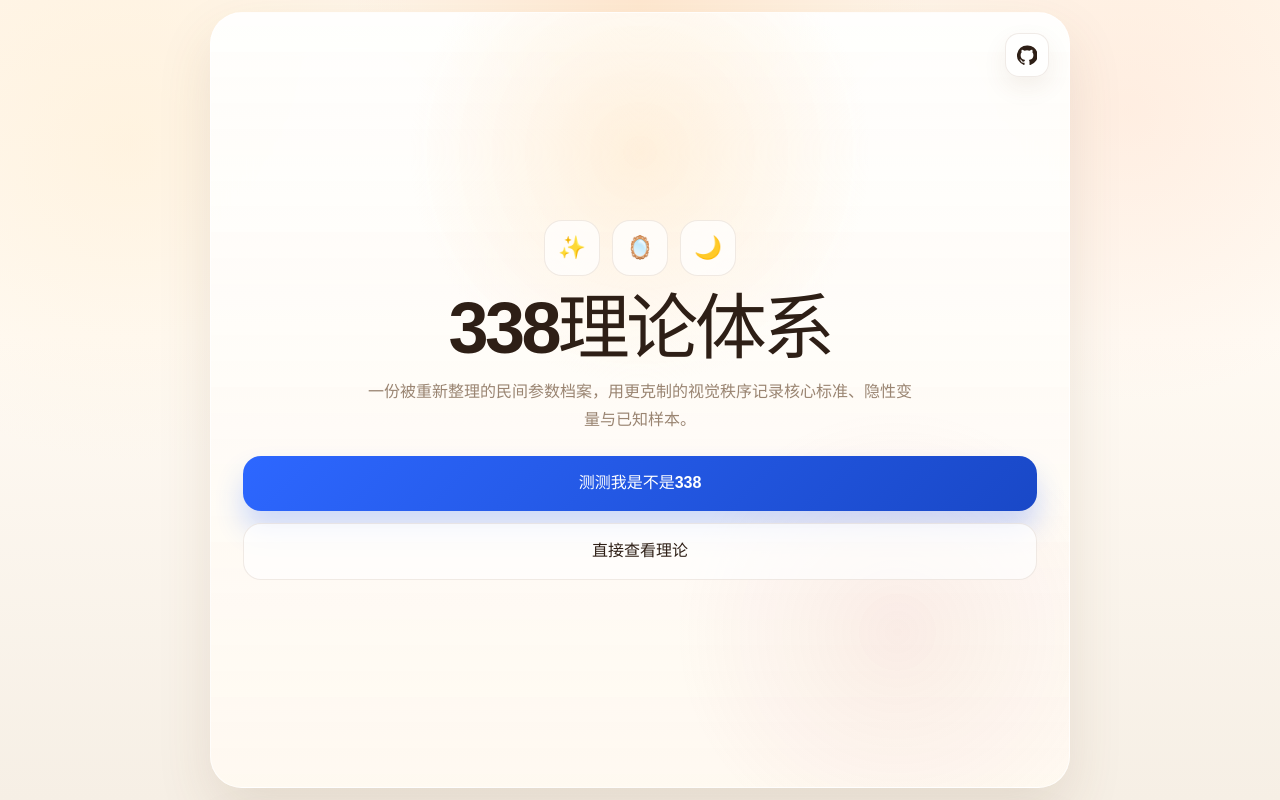
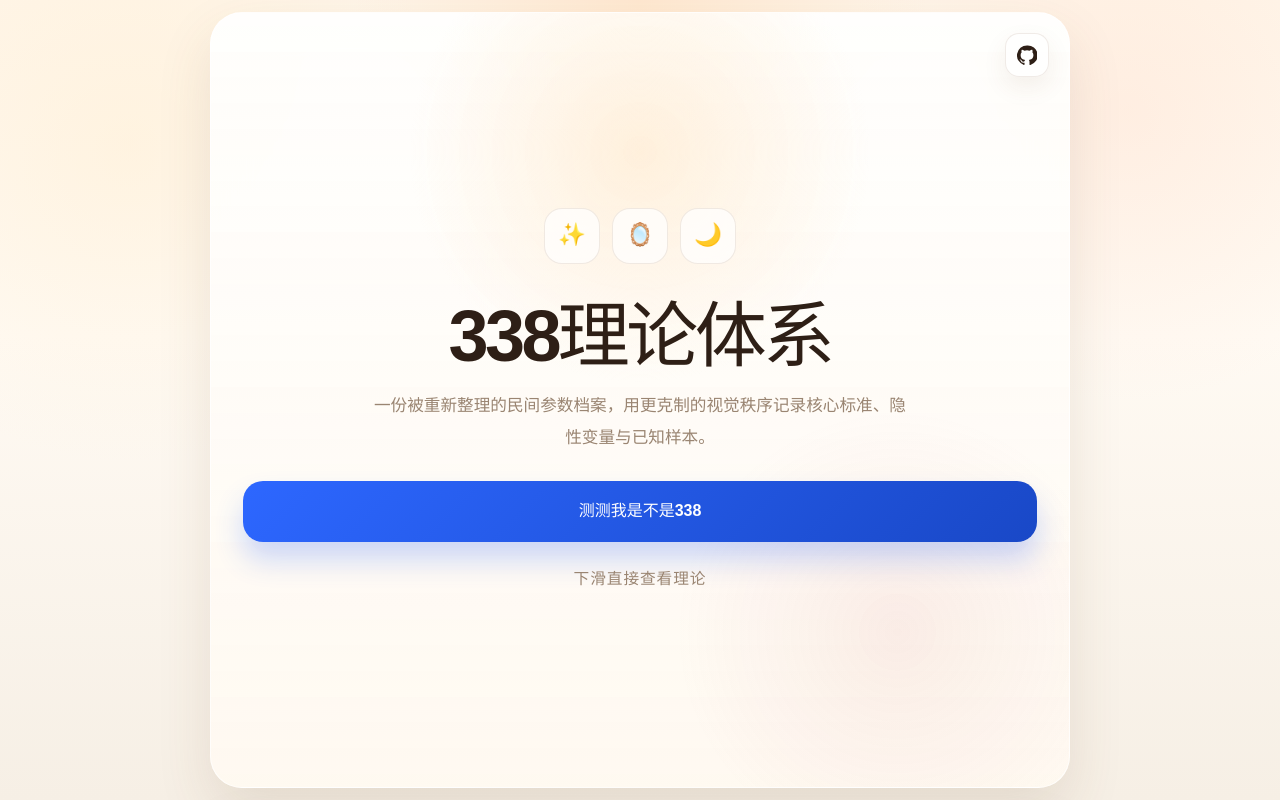
Before and after one commit to YY404NF/338-Theory, a Vue app: page / in a window 1280 px wide. Built offline with nearby package versions, Linux system fonts and the light colour scheme.

Commit message:
Embed content and refine presentation

```diff
--- a/src/App.vue
+++ b/src/App.vue
@@ -6,10 +6,58 @@ import FactorPanel from './components/FactorPanel.vue'
 import ProfilesPanel from './components/ProfilesPanel.vue'
 import NotesPanel from './components/NotesPanel.vue'
 import QuizOverlay from './components/QuizOverlay.vue'
-import profiles from './data/profiles.json'
-import theoryData from './data/theory.json'
 import { buildQuizSummary, quizQuestions } from './utils/quiz'
 import type { Profile, QuizKey } from './utils/types'
+
+const profiles: Profile[] = [
+  {
+    name: '墨龙辞',
+    date: '2025.05.04 上海',
+    avatar: 'https://q1.qlogo.cn/g?b=qq&nk=424076534&s=640',
+  },
+  {
+    name: '南殇',
+    date: '2024.01.22 北京',
+    avatar: 'https://q1.qlogo.cn/g?b=qq&nk=3489424615&s=640',
+  },
+]
+
+const core = {
+  title: '185 + 90 + 45 + 18',
+  founder: '马户',
+  link: 'https://space.bilibili.com/228105707',
+  linkText: '查看原典来源',
+}
+
+const factors = [
+  {
+    key: 'height',
+    title: '📏 垂直基线',
+    description: '男性垂直维度的第一道门槛，强调轮廓、站姿与第一眼的空间占有率。',
+  },
+  {
+    key: 'weight',
+    title: '⚖️ 质量密度',
+    descriptionPrefix: '围绕 BMI 黄金比例推导出的',
+    highlight: '理想质量参数',
+    descriptionSuffix: '，强调稳定感、厚度与存在感。',
+  },
+  {
+    key: 'shoeSize',
+    title: '👞 支撑幅面',
+    description: '关于底盘与支撑系统的象征性指标，代表重心、步态与整体落点。',
+  },
+  {
+    key: 'factor18',
+    title: '🔮 隐性变量',
+    description: '更难被量化的部分通常被归入这一层面：',
+    speculations: [
+      '时间维度：个体生存时长达到某条心理阈值',
+      '代际特征：与某一时间切片有关的集体印象',
+      '特殊参数：关于 18 的全部神秘联想与误读',
+    ],
+  },
+] as const
 
 const isQuizOpen = ref(false)
 const activeField = ref<QuizKey>('height')
@@ -35,7 +83,7 @@ const sortedProfiles = computed(() =>
 const quizSummary = computed(() => buildQuizSummary(quizForm))
 
 const factorCards = computed(() =>
-  theoryData.factors.map((factor) => ({
+  factors.map((factor) => ({
     ...factor,
     result: hasSubmittedQuiz.value ? quizSummary.value.dimensions[factor.key as QuizKey] : null,
   })),
@@ -90,7 +138,7 @@ const submitQuiz = () => {
     />
     <CorePanel
       id="core-panel"
-      :core="theoryData.core"
+      :core="core"
     />
     <FactorPanel
       id="factors-panel"
--- a/src/components/CorePanel.vue
+++ b/src/components/CorePanel.vue
@@ -19,18 +19,17 @@ defineProps<{
       </div>
 
       <article class="feature-card feature-card-warm">
-        <div class="core-numbers" aria-hidden="true">
-          <span>185</span>
-          <span>90</span>
-          <span>45</span>
-          <span>18</span>
+        <div class="core-frame" aria-hidden="true">
+          <div class="core-frame-line" />
+          <div class="core-frame-value">185 / 90 / 45 / 18</div>
+          <div class="core-frame-line" />
         </div>
-        <p class="body-copy">
+        <p class="core-lead">
           由<span class="highlight">{{ core.founder }}</span
           >首创的量化择偶体系，以人体工程学、质感判断与模糊玄学共同构成一道筛选剖面。
         </p>
-        <p class="body-copy body-copy-muted body-copy-left">
-          {{ core.title }}
+        <p class="body-copy body-copy-left body-copy-muted">
+          它并不强调单点数据，而更像是一种由体量、比例、支撑与隐性气质共同构成的审美模型。
         </p>
         <a class="inline-link" :href="core.link" target="_blank" rel="noreferrer">
           👀 {{ core.linkText }}
--- a/src/components/FactorPanel.vue
+++ b/src/components/FactorPanel.vue
@@ -13,7 +13,7 @@ type FactorCard = {
   descriptionPrefix?: string
   descriptionSuffix?: string
   highlight?: string
-  speculations?: string[]
+  speculations?: readonly string[]
   result: FactorResult | null
 }
 
--- a/src/components/HeroPanel.vue
+++ b/src/components/HeroPanel.vue
@@ -29,10 +29,10 @@ defineEmits<{
           <button class="primary-button" type="button" @click="$emit('openQuiz')">
             测测我是不是338
           </button>
-          <button class="secondary-button" type="button" @click="$emit('viewTheory')">
-            直接查看理论
-          </button>
         </div>
+        <button class="hero-scroll-text" type="button" @click="$emit('viewTheory')">
+          下滑直接查看理论
+        </button>
       </div>
     </div>
   </section>
--- a/src/components/NotesPanel.vue
+++ b/src/components/NotesPanel.vue
@@ -13,10 +13,12 @@ defineProps<{
       </div>
 
       <article class="feature-card feature-card-rose">
-        <h3>🔖 执行条款</h3>
         <p class="body-copy body-copy-left">▶ 达标者自动进入「马户人才池」，需参加季度选拔大会。</p>
         <p class="body-copy body-copy-left">
           ▶ 未成年人依《未保法》享参赛豁免权，但需<span class="highlight">服马户役</span>（详见附件3.3.8）。
+        </p>
+        <p class="body-copy body-copy-left body-copy-muted">
+          ▶ 所有解释权、补充条款与边界情况，原则上由研究院根据现场气氛酌情裁定。
         </p>
       </article>
 
--- a/src/components/ProfilesPanel.vue
+++ b/src/components/ProfilesPanel.vue
@@ -1,10 +1,47 @@
 <script setup lang="ts">
+import { onMounted, onBeforeUnmount, ref } from 'vue'
 import type { Profile } from '../utils/types'
 
-defineProps<{
+const props = defineProps<{
   id?: string
   profiles: Profile[]
 }>()
+
+const activeIndex = ref(0)
+const railRef = ref<HTMLElement | null>(null)
+
+const updateActiveIndex = () => {
+  const rail = railRef.value
+  if (!rail) return
+
+  const children = Array.from(rail.children) as HTMLElement[]
+  if (!children.length) return
+
+  const railCenter = rail.scrollLeft + rail.clientWidth / 2
+  let nextIndex = 0
+  let minDistance = Number.POSITIVE_INFINITY
+
+  children.forEach((child, index) => {
+    const childCenter = child.offsetLeft + child.clientWidth / 2
+    const distance = Math.abs(childCenter - railCenter)
+
+    if (distance < minDistance) {
+      minDistance = distance
+      nextIndex = index
+    }
+  })
+
+  activeIndex.value = nextIndex
+}
+
+onMounted(() => {
+  updateActiveIndex()
+  railRef.value?.addEventListener('scroll', updateActiveIndex, { passive: true })
+})
+
+onBeforeUnmount(() => {
+  railRef.value?.removeEventListener('scroll', updateActiveIndex)
+})
 </script>
 
 <template>
@@ -16,8 +53,13 @@ defineProps<{
       </div>
 
       <div class="profile-rail-wrap">
-        <ul class="profile-rail">
-          <li v-for="profile in profiles" :key="profile.name" class="profile-slide">
+        <ul ref="railRef" class="profile-rail">
+          <li
+            v-for="(profile, index) in props.profiles"
+            :key="profile.name"
+            class="profile-slide"
+            :class="{ 'profile-slide-active': activeIndex === index }"
+          >
             <article class="profile-card profile-card-large">
               <img :src="profile.avatar" :alt="profile.name" class="profile-avatar profile-avatar-large" />
               <div class="profile-copy profile-copy-center">
--- a/src/data/profiles.json
+++ /dev/null
@@ -1,12 +0,0 @@
-[
-  {
-    "name": "墨龙辞",
-    "date": "2025.05.04 上海",
-    "avatar": "https://q1.qlogo.cn/g?b=qq&nk=424076534&s=640"
-  },
-  {
-    "name": "南殇",
-    "date": "2024.01.22 北京",
-    "avatar": "https://q1.qlogo.cn/g?b=qq&nk=3489424615&s=640"
-  }
-]
--- a/src/data/theory.json
+++ /dev/null
@@ -1,37 +0,0 @@
-{
-  "core": {
-    "title": "📐 核心标准 (185 + 90 + 45 + 18)",
-    "founder": "马户",
-    "link": "https://space.bilibili.com/228105707",
-    "linkText": "点击此处查看马户是谁"
-  },
-  "factors": [
-    {
-      "key": "height",
-      "title": "📏 185cm - 基础高度",
-      "description": "男性垂直维度基准线，误差范围 ≤±2cm（需提供专业机构测量证明）"
-    },
-    {
-      "key": "weight",
-      "title": "⚖️ 90kg - 质量规范",
-      "descriptionPrefix": "基于BMI黄金比例公式推算的",
-      "highlight": "理想质量参数",
-      "descriptionSuffix": "，建议季度动态核查"
-    },
-    {
-      "key": "shoeSize",
-      "title": "👞 45码 - 支撑系统",
-      "description": "足部承载体系规格标准（注：该参数与XP系统无直接关联）"
-    },
-    {
-      "key": "factor18",
-      "title": "🕵️ 18因子 - 神秘变量",
-      "description": "学界主要假说：",
-      "speculations": [
-        "时间维度：个体生存时长 ≥18太阳年",
-        "代际特征：公元2018年出生队列",
-        "特殊参数：18cm生理指标（待验证）"
-      ]
-    }
-  ]
-}
--- a/src/style.css
+++ b/src/style.css
@@ -78,7 +78,7 @@ button {
 .panel-card {
   width: min(100%, 720px);
   min-height: calc(100svh - 24px);
-  padding: 24px 20px;
+  padding: 28px 20px;
   display: flex;
   flex-direction: column;
   justify-content: center;
@@ -146,6 +146,7 @@ button {
   flex-direction: column;
   align-items: center;
   justify-content: center;
+  gap: 20px;
 }
 
 .panel-stack {
@@ -205,17 +206,14 @@ h3 {
 }
 
 .hero-subtitle {
-  margin-top: 16px;
   color: var(--muted);
-  font-size: 1rem;
-  line-height: 1.75;
+  font-size: 1.04rem;
+  line-height: 1.9;
 }
 
 .hero-actions {
   width: 100%;
-  display: grid;
-  gap: 12px;
-  margin-top: 22px;
+  margin-top: 8px;
 }
 
 .body-copy-muted,
@@ -225,6 +223,7 @@ h3 {
 
 .primary-button,
 .secondary-button,
+.hero-scroll-text,
 .quiz-close,
 .quiz-box,
 .keypad-key {
@@ -234,8 +233,8 @@ h3 {
 .primary-button,
 .secondary-button {
   width: 100%;
-  padding: 15px 16px;
-  border-radius: 18px;
+  padding: 18px 18px;
+  border-radius: 20px;
   font-weight: 800;
   transition: transform 0.2s ease, box-shadow 0.2s ease;
 }
@@ -254,11 +253,19 @@ h3 {
 
 .primary-button:hover,
 .secondary-button:hover,
+.hero-scroll-text:hover,
 .quiz-close:hover,
 .quiz-box:hover,
 .keypad-key:hover,
 .github-button:hover {
   transform: translateY(-1px);
+}
+
+.hero-scroll-text {
+  margin-top: 4px;
+  color: var(--muted);
+  font-size: 0.98rem;
+  letter-spacing: 0.06em;
 }
 
 .section-title-wrap {
@@ -334,22 +341,35 @@ h3 {
   font-weight: 800;
 }
 
-.core-numbers {
+.core-frame {
   display: grid;
-  grid-template-columns: repeat(4, minmax(0, 1fr));
-  gap: 8px;
-  margin-bottom: 8px;
+  gap: 14px;
+  margin-bottom: 4px;
 }
 
-.core-numbers span {
-  padding: 12px 0;
+.core-frame-line {
+  height: 1px;
+  background: linear-gradient(90deg, transparent 0%, rgb(128 88 59 / 18%) 18%, rgb(128 88 59 / 18%) 82%, transparent 100%);
+}
+
+.core-frame-value {
+  padding: 16px 18px;
   color: var(--ink);
   background: rgb(255 255 255 / 56%);
   border: 1px solid rgb(128 88 59 / 10%);
-  border-radius: 16px;
-  font-size: 1.1rem;
+  border-radius: 20px;
+  font-size: 1.2rem;
   font-weight: 800;
-  letter-spacing: -0.03em;
+  letter-spacing: 0.18em;
+  text-align: center;
+}
+
+.core-lead {
+  margin-top: 4px;
+  color: var(--ink);
+  font-size: 1.06rem;
+  line-height: 1.85;
+  text-align: center;
 }
 
 .factor-list {
@@ -495,6 +515,11 @@ h3 {
 
 .profile-slide {
   scroll-snap-align: center;
+  transition: transform 0.3s ease, opacity 0.3s ease;
+}
+
+.profile-slide-active {
+  transform: scale(1.04);
 }
 
 .quiz-overlay {
@@ -661,10 +686,6 @@ h3 {
     height: 48px;
   }
 
-  .core-numbers {
-    grid-template-columns: repeat(2, minmax(0, 1fr));
-  }
-
   .quiz-sheet {
     min-height: min(94svh, 780px);
     padding: 16px 14px;
```
